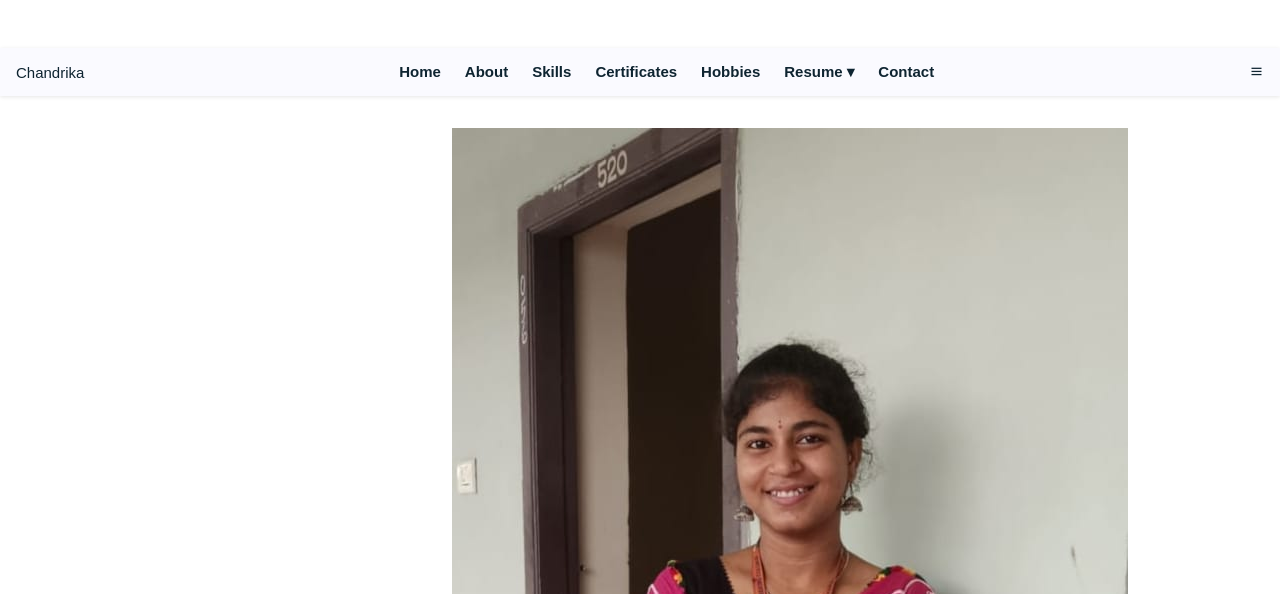
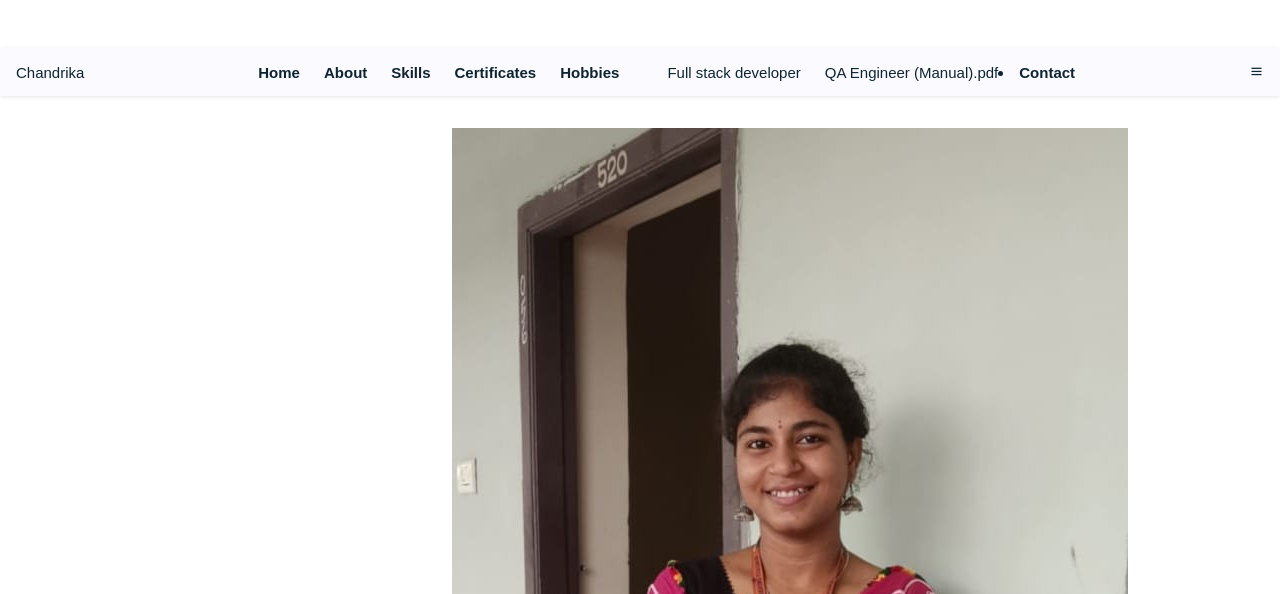
Before and after one commit to Chandu123g8/Portfolio, a plain HTML site: page index.html in a window 1280 px wide. Shown: the top 594 px of the page. Drawn offline with nearby package versions, Linux system fonts and the light colour scheme.

Commit message:
Update index.html

```diff
--- a/index.html
+++ b/index.html
@@ -20,29 +20,19 @@
                 </div>
 
 
-<div class="nav__menu" id="nav-menu">
-  <ul class="nav__list">
+<div class="nav__menu" id="nav-menu"> <ul class="nav__list">
     <li class="nav__item"><a href="#home" class="nav__link active">Home</a></li>
     <li class="nav__item"><a href="#about" class="nav__link">About</a></li>
     <li class="nav__item"><a href="#skills" class="nav__link">Skills</a></li>
     <li class="nav__item"><a href="#Certificates" class="nav__link">Certificates</a></li>
-    <li class="nav__item"><a href="#Hobbies" class="nav__link">Hobbies</a></li>
-    <!-- Dropdown Menu -->
-    <li class="nav__item nav__dropdown"><a href="#" class="nav__link">Resume ▾</a>
-      <ul class="dropdown__menu">
-        <li><a href="Naga_Chandrika_Obulasetty.pdf" target="_blank">Full Stack Developer</a></li>
-        <li><a href="QA Engineer (Manual).pdf" target="_blank">QA Engineer (Manual)</a></li>
-      </ul>
-    </li>
-    <li class="nav__item"><a href="#contact" class="nav__link">Contact</a></li>
-  </ul>
+    <li class="nav__item"><a href="#Hobbies" class="nav__link">Hobbies</a></li> <li class="nav__item nav__dropdown">
+    <li><a href="Naga_Chandrika_Obulasetty.pdf" target="_blank">Full stack developer</a></li>
+    <li><a href="QA Engineer (Manual).pdf" target="_blank">QA Engineer (Manual).pdf</a></li>
+</ul> </li> <li class="nav__item"><a href="#contact" class="nav__link">Contact</a></li>
+</ul>
 </div>
 
-
-
-
-
-                <div class="nav__toggle" id="nav-toggle">
+            <div class="nav__toggle" id="nav-toggle">
                     <i class='bx bx-menu'></i>
                 </div>
             </nav>
```
